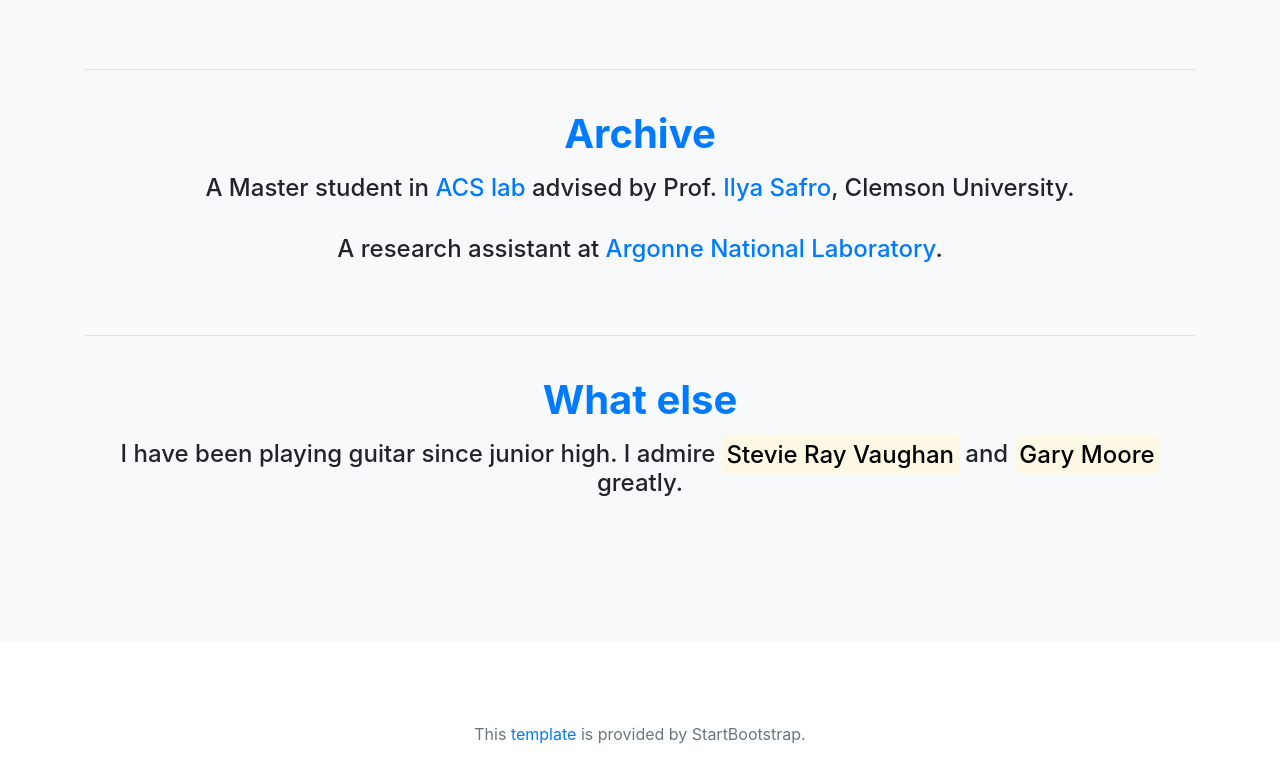
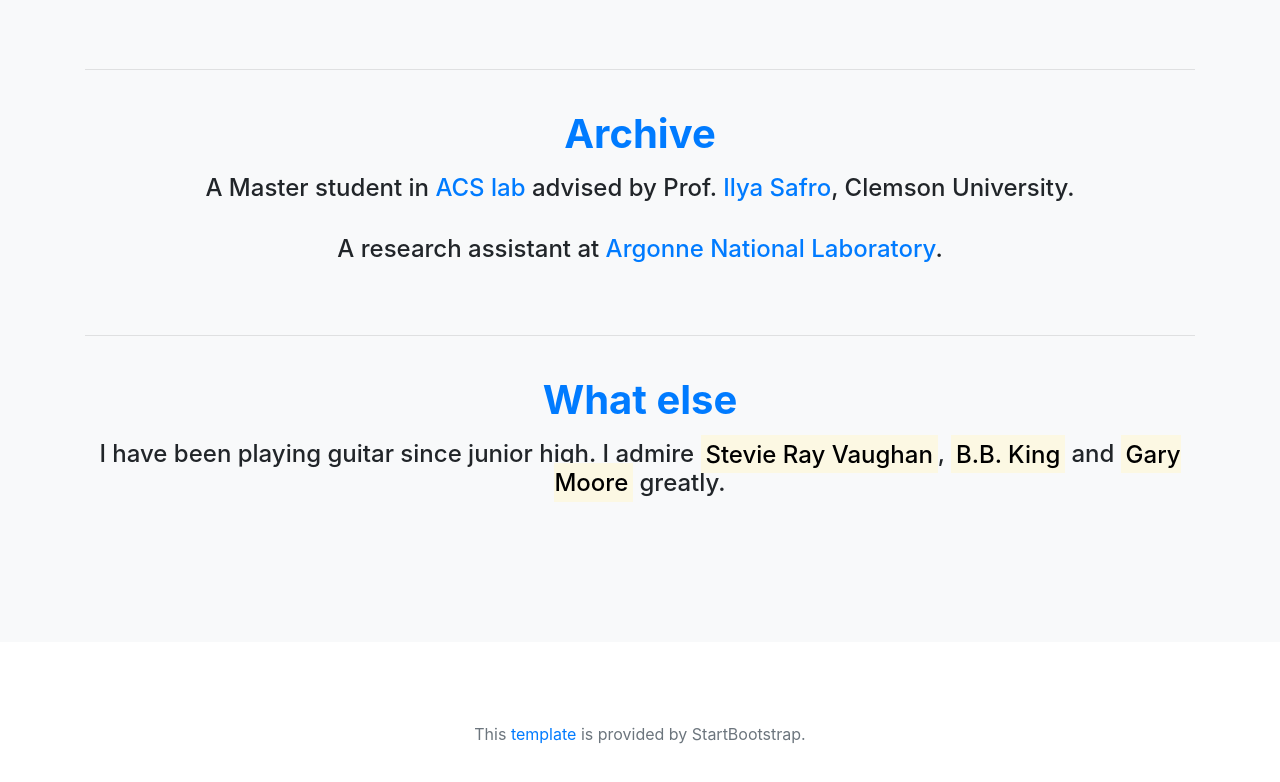
Before and after one commit to bridgelessqiu/zirouq.github.io, a website with bundled scripts: page index.html in a window 1280 px wide. Shown: the part 1477-2259 px from the top of the page. Built offline with nearby package versions, Linux system fonts and the light colour scheme.

Commit message:
minor update

```diff
--- a/index.html
+++ b/index.html
@@ -7,7 +7,8 @@
   <meta name="viewport" content="width=device-width, initial-scale=1, shrink-to-fit=no">
   <meta name="description" content="Website">
   <meta name="author" content="Zirou Qiu">
-  <meta name="robots" content="noindex,nofollow">
+  <meta name="keywords" content="Zirou Qiu, Zirou, Qiu, BridgelessQiu, BridgelessAlex, zirouq" />
+
 
   <title>Zirou Qiu</title>
 
@@ -112,7 +113,7 @@
           <strong><p class="text-primary">What else</p></strong>
         </h1>
           <p class="h4">
-              I have been playing guitar since junior high. I admire <mark>Stevie Ray Vaughan</mark>
+              I have been playing guitar since junior high. I admire <mark>Stevie Ray Vaughan</mark>, <mark>B.B. King</mark>
               and <mark>Gary Moore</mark> greatly.
           </p>
 
```
